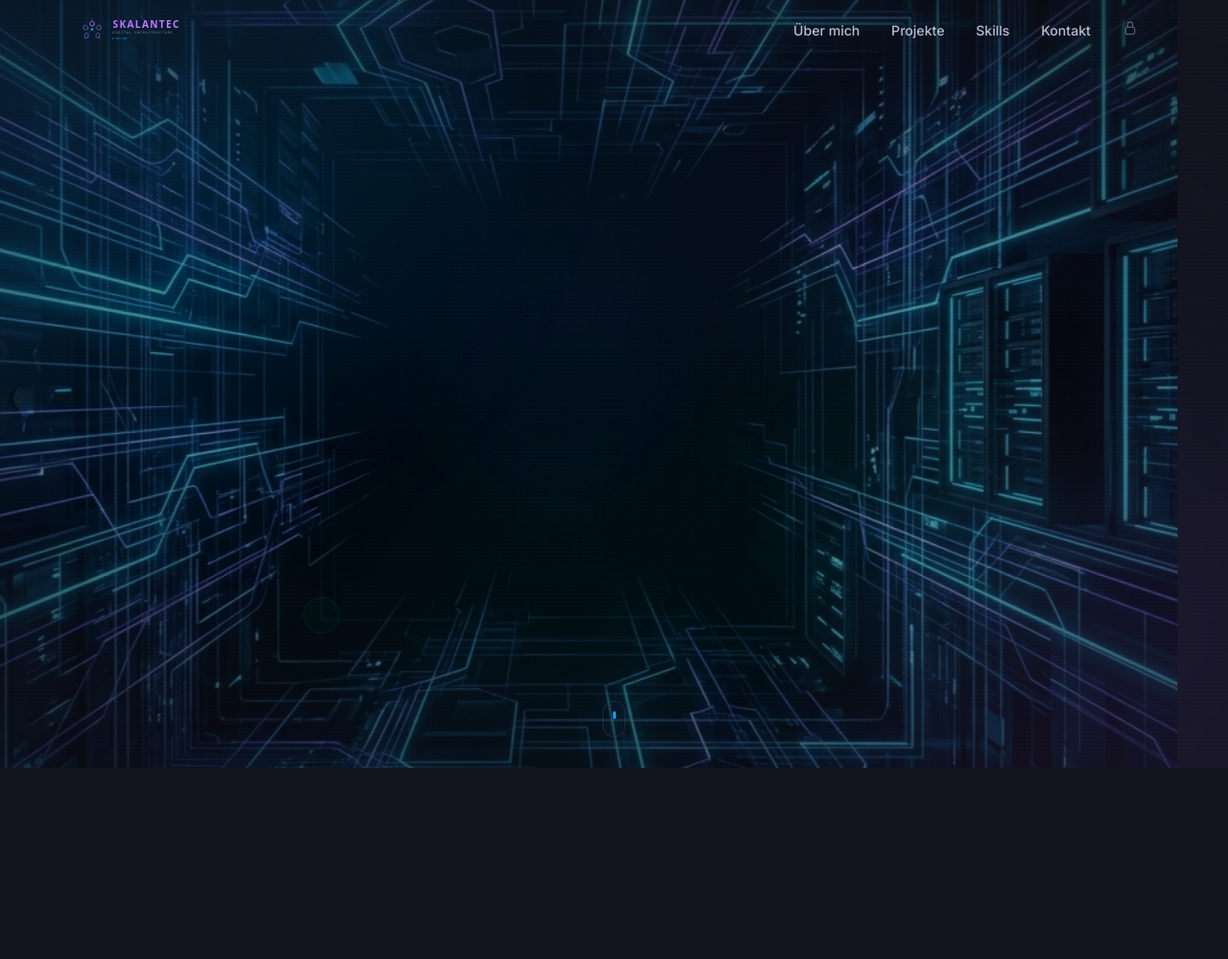
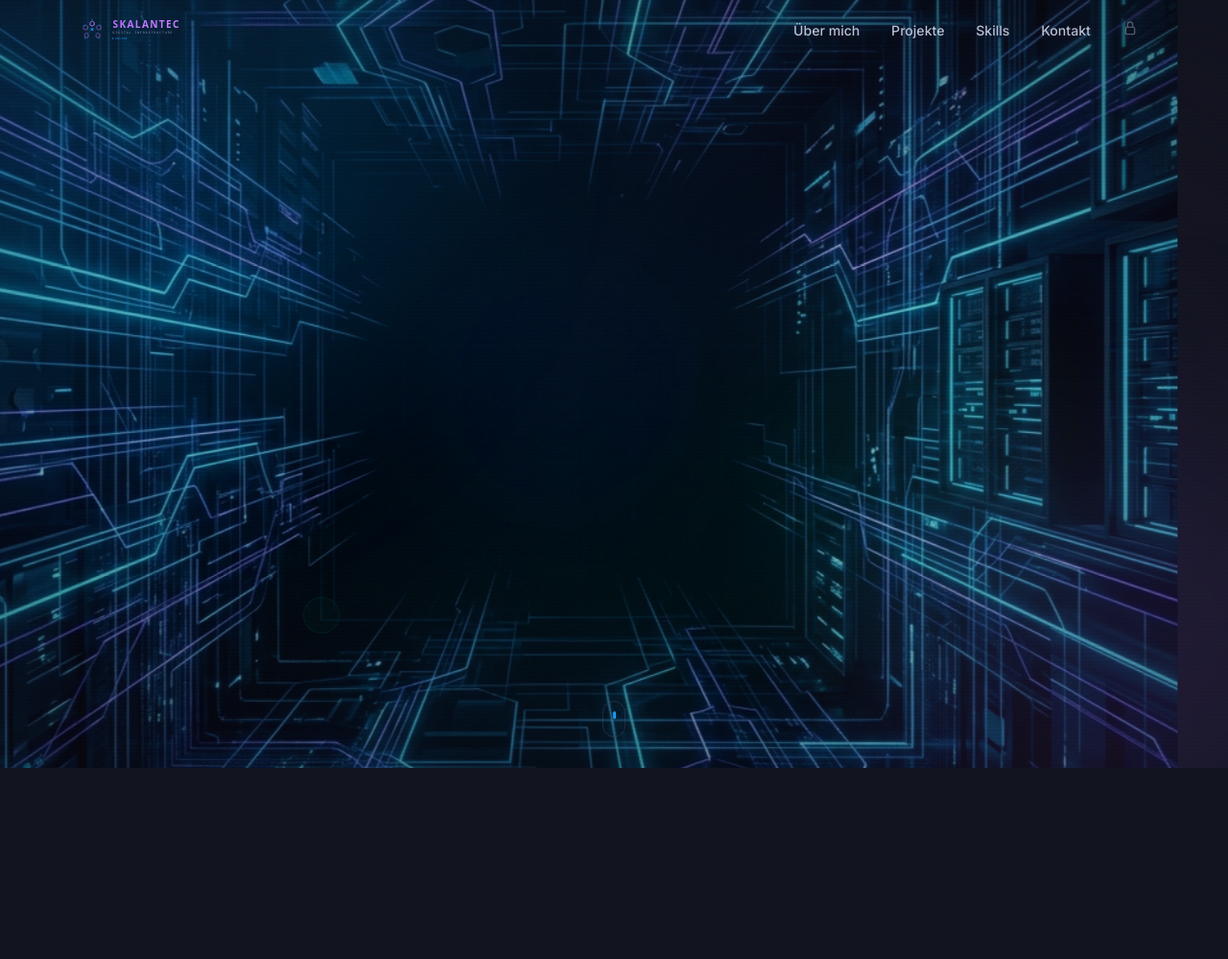
Before and after one commit to Xyesca/skalantech-hub, a Flask app: page / in a window 1280 px wide. Shown: the top 999 px of the page at 96% size. Run offline with Flask 3, Linux system fonts and the light colour scheme; data comes from the database, SQL or seed files in the repository; data that the repository does not hold is empty; some libraries are stand-ins or nearby versions.

Commit message:
fix: Hero-Bild Sichtbarkeit massiv verbessert (brightness 0.9, opacity 1.0, overlay 0.35)

```diff
--- a/app/static/css/style.css
+++ b/app/static/css/style.css
@@ -390,8 +390,8 @@ img { max-width: 100%; display: block; }
   width: 110%;
   height: 110%;
   object-fit: cover;
-  opacity: 0.85;
-  filter: saturate(1.05) contrast(1.02) brightness(0.7);
+  opacity: 1;
+  filter: saturate(1.1) contrast(1.05) brightness(0.9);
   transform: scale(1);
   transition: transform 8s var(--ease-out), opacity 1.5s ease;
   animation: heroZoom 20s ease-in-out infinite alternate;
@@ -400,7 +400,7 @@ img { max-width: 100%; display: block; }
   position: absolute;
   inset: 0;
   background:
-    radial-gradient(ellipse 70% 60% at 50% 50%, transparent 50%, rgba(18, 20, 31, 0.55) 100%);
+    radial-gradient(ellipse 70% 60% at 50% 50%, transparent 40%, rgba(18, 20, 31, 0.35) 100%);
 }
 .hero__grid {
   position: absolute;
@@ -422,19 +422,19 @@ img { max-width: 100%; display: block; }
 }
 .hero__glow--1 {
   width: 600px; height: 600px;
-  background: rgba(0, 166, 255, 0.08);
+  background: rgba(0, 166, 255, 0.12);
   top: -150px; left: -150px;
   animation: float-slow 8s ease-in-out infinite;
 }
 .hero__glow--2 {
   width: 500px; height: 500px;
-  background: rgba(179, 102, 255, 0.07);
+  background: rgba(179, 102, 255, 0.1);
   bottom: -120px; right: -120px;
   animation: float-slow 10s ease-in-out infinite reverse;
 }
 .hero__glow--3 {
   width: 350px; height: 350px;
-  background: rgba(0, 255, 136, 0.05);
+  background: rgba(0, 255, 136, 0.08);
   top: 40%; left: 60%;
   animation: float-slow 12s ease-in-out infinite;
 }
```
